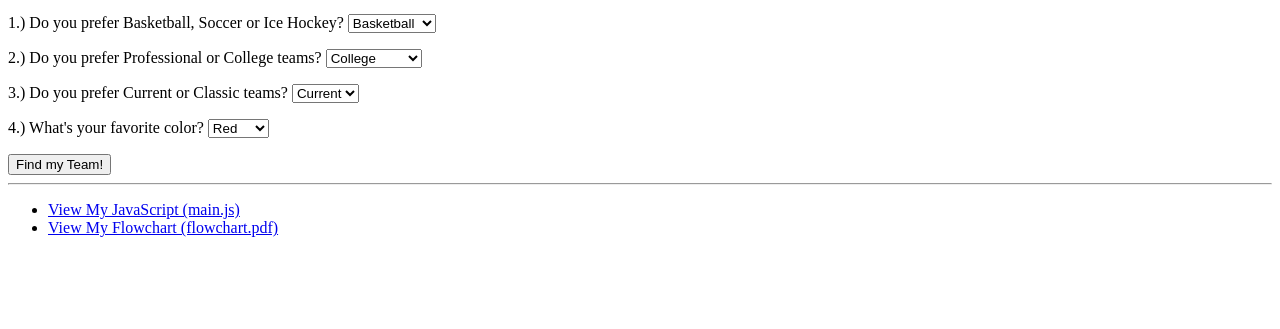
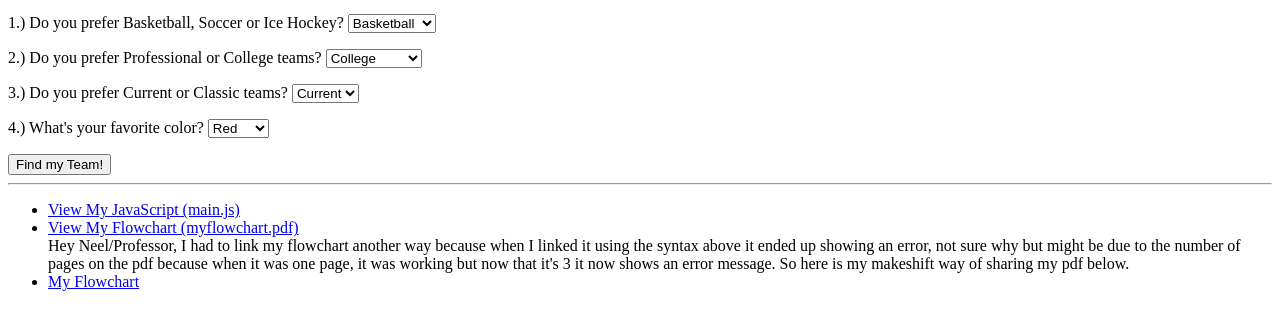
Before and after one commit to Elapache98/Sports-Team-Quiz, a plain HTML site: page index.html in a window 1280 px wide. Shown: the part 87-416 px from the top of the page. Drawn offline with Linux system fonts and the light colour scheme.

Commit message:
makeshit flowchart link

```diff
--- a/index.html
+++ b/index.html
@@ -46,7 +46,14 @@
     <hr />
     <ul>
         <li><a href="main.js" target="_blank">View My JavaScript (main.js)</a></li>
-        <li><a href="myflowchart.pdf" target="_blank">View My Flowchart (flowchart.pdf)</a></li>
+        <li><a href="myflowchart.pdf" target="_blank">View My Flowchart (myflowchart.pdf)</a></li>
+        Hey Neel/Professor, I had to link my flowchart another way because when I linked it using the syntax
+        above it ended up showing an error, not sure why but might be due to the number of pages on the pdf
+        because when it was one page, it was working but now that it's 3 it now shows an error message. So here is
+        my makeshift way of sharing my pdf below.
+        <li><a href="https://drive.google.com/file/d/1j_T9b9eNX35ATRvBlPthr5B4-ftkRzCF/view?usp=sharing"
+                target="_blank">My Flowchart</a>
+        </li>
     </ul>
 </body>
 
```
